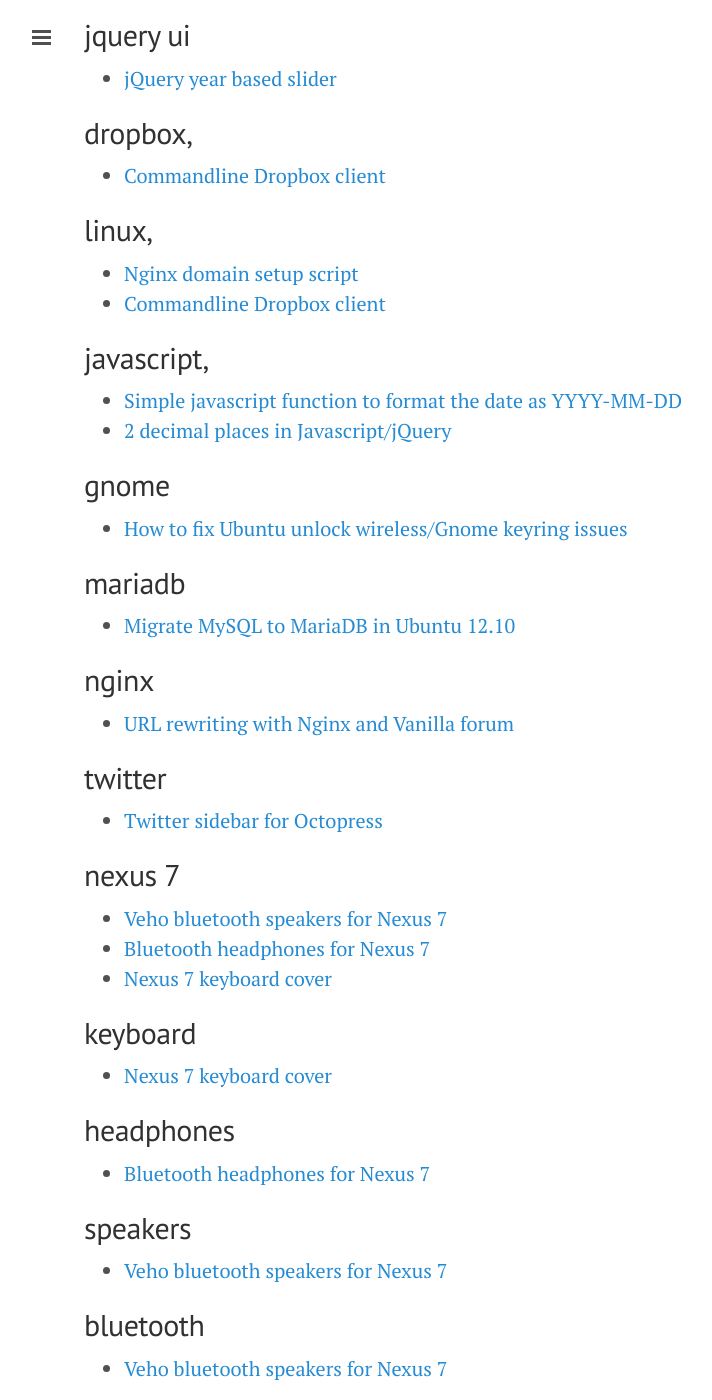
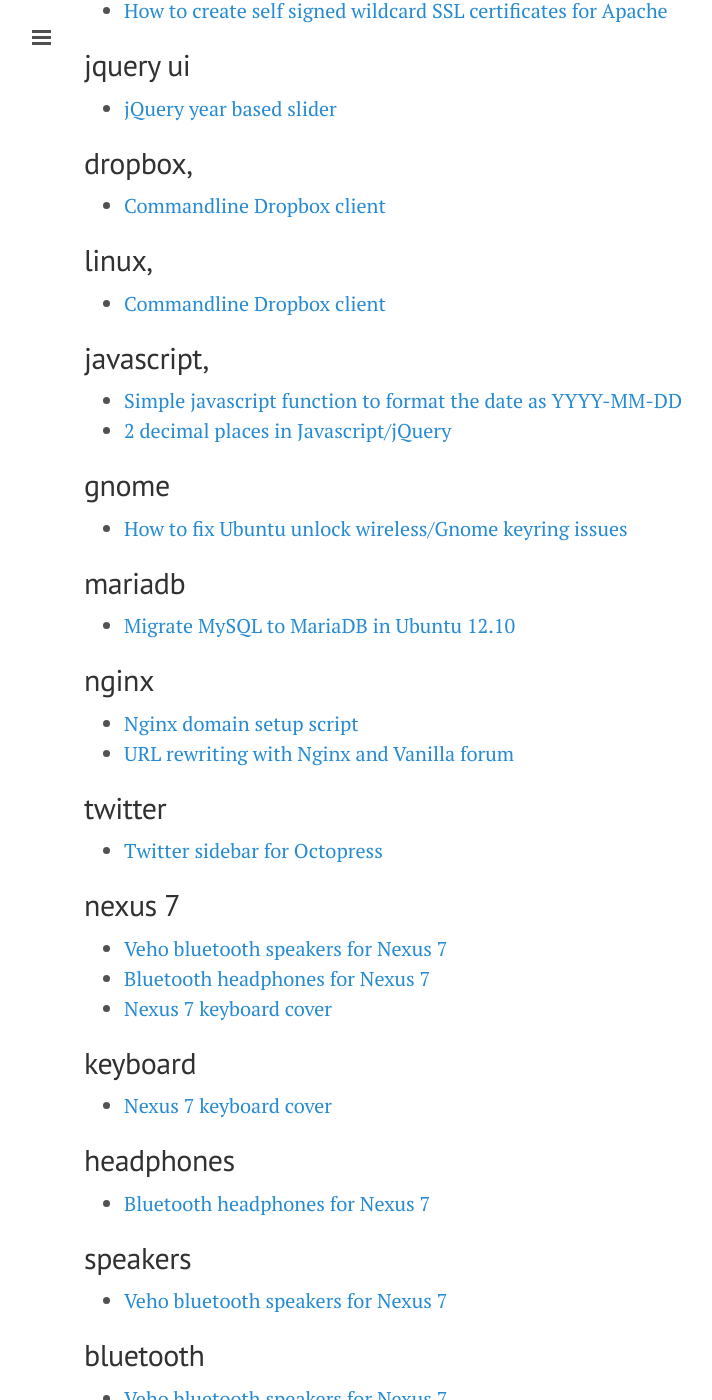
Before and after one commit to justinkelly/justinkelly.github.io, a Jekyll site: the page built from tags/index.md, in a window 1280 px wide and 1400 px high, scrolled down 13296 px. Shown: the whole window, without its empty margins (1-713 px from the left). Built offline with Jekyll 4.4.1, drawn with Linux system fonts in a browser that asks for light colours; nearby versions of some CDN libraries; some of the changed text lies outside the part shown.

```diff
--- a/_posts/2013-09-06-nginx-domain-setup-script.markdown
+++ b/_posts/2013-09-06-nginx-domain-setup-script.markdown
@@ -3,7 +3,7 @@ layout: post
 title: Nginx domain setup script
 date: '2013-09-06 02:12'
 comments: true
-tags: 'nginx, linux, ubuntu'
+tags: nginx linux ubuntu
 published: true
 ---
 
```
